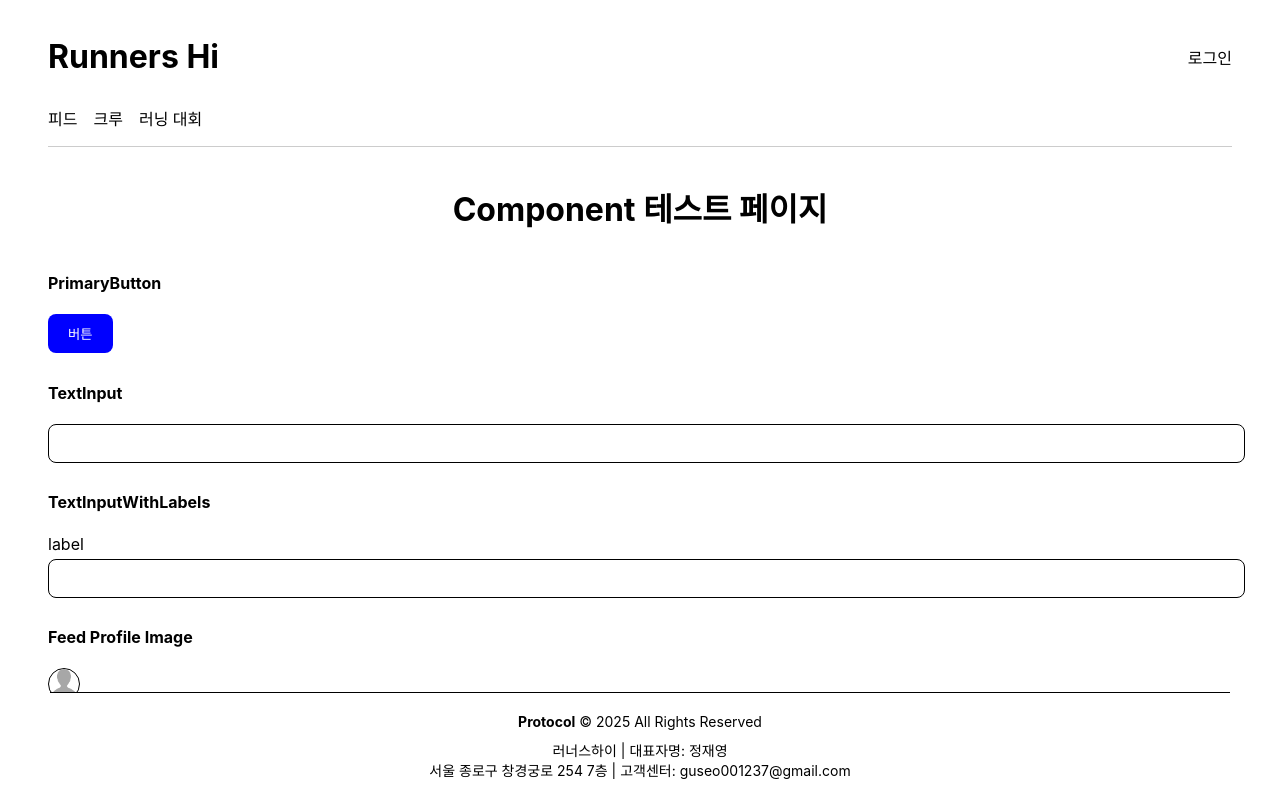
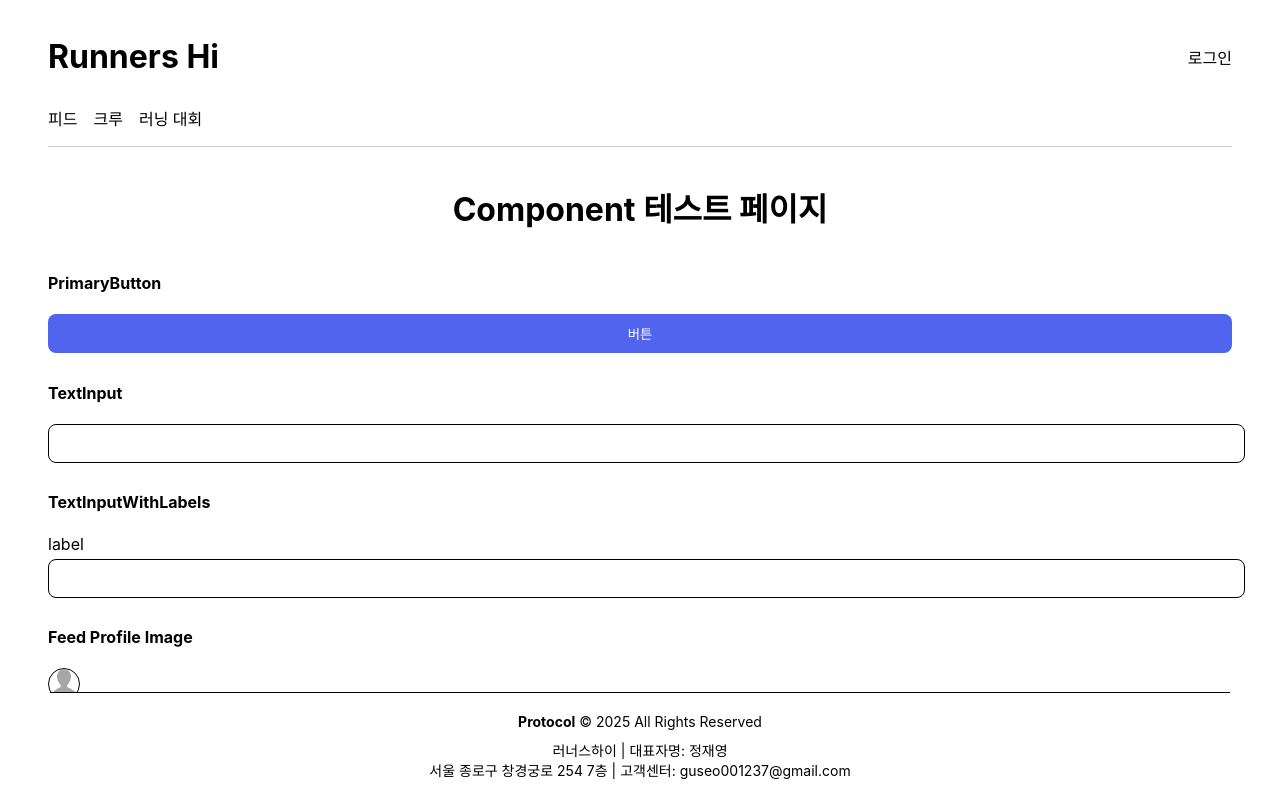
Before and after one commit to RocketDDan/frontend, a React (Create React App) app: page / in a window 1280 px wide. Built offline with nearby package versions, Linux system fonts and the light colour scheme; no server answers.

Commit message:
feat: 4개의 버튼 컴퍼넌트 생성

```diff
--- a/src/components/base/Button.jsx
+++ b/src/components/base/Button.jsx
@@ -1,19 +1,69 @@
+import ButtonStyle from "./Button.module.css"
+import CommonStyle from "../../Common.module.css"
 
-// Parameter: content
+/**
+ * Primary 버튼 컴포넌트
+ * @component
+ * @param {Object} props
+ * @param {String} props.content 버튼 내 글자
+ * @param {String} props.width 버튼 가로 길이
+ * @returns {JSX.Element} 프로필 이미지 컴포넌트
+ */
 const PrimaryButton = (props) => {
     return (
-        <button style={{
-            textAlign: "center",
-            background: "blue",
-            color: "white",
-            padding: "10px 20px",
-            borderRadius: "8px",
-            border: "none",
-            cursor: "pointer",
-        }}>
+        <button style={{ width: props.width || '100%' }} className={`${ButtonStyle.container} ${CommonStyle.primaryBg}`}>
             {props.content || "버튼"}
         </button>
     )
 }
 
-export { PrimaryButton };
+
+/**
+ * Secondary 버튼 컴포넌트
+ * @component
+ * @param {Object} props
+ * @param {String} props.content 버튼 내 글자
+ * @param {String} props.width 버튼 가로 길이
+ * @returns {JSX.Element} 프로필 이미지 컴포넌트
+ */
+const SecondaryButton = (props) => {
+    return (
+        <button style={{ width: props.width || '100%' }} className={`${ButtonStyle.container} ${CommonStyle.secondaryBg}`} >
+            {props.content || "버튼"}
+        </button>
+    )
+}
+
+/**
+ * Primary Big 버튼 컴포넌트
+ * @component
+ * @param {Object} props
+ * @param {String} props.content 버튼 내 글자
+ * @param {String} props.width 버튼 가로 길이
+ * @returns {JSX.Element} 프로필 이미지 컴포넌트
+ */
+const PrimaryBigButton = (props) => {
+    return (
+        <button style={{ width: props.width || '100%' }} className={`${ButtonStyle.container} ${ButtonStyle.big} ${CommonStyle.primaryBg}`}>
+            {props.content || "버튼"}
+        </button>
+    )
+}
+
+/**
+ * Secondary Big 버튼 컴포넌트
+ * @component
+ * @param {Object} props
+ * @param {String} props.content 버튼 내 글자
+ * @param {String} props.width 버튼 가로 길이
+ * @returns {JSX.Element} 프로필 이미지 컴포넌트
+ */
+const SecondaryBigButton = (props) => {
+    return (
+        <button style={{ width: props.width || '100%' }} className={`${ButtonStyle.container} ${ButtonStyle.big} ${CommonStyle.secondaryBg}`}>
+            {props.content || "버튼"}
+        </button>
+    )
+}
+
+export { PrimaryButton, SecondaryButton, PrimaryBigButton, SecondaryBigButton };
--- /dev/null
+++ b/src/components/base/Button.module.css
@@ -0,0 +1,14 @@
+.container {
+    text-align: center;
+    color: white;
+    padding: 10px 20px;
+    border-radius: 8px;
+    border: none;
+    cursor: pointer;
+}
+
+.big {
+    font-size: 18px;
+    padding: 20px 40px;
+    border-radius: 15px;
+}
```
